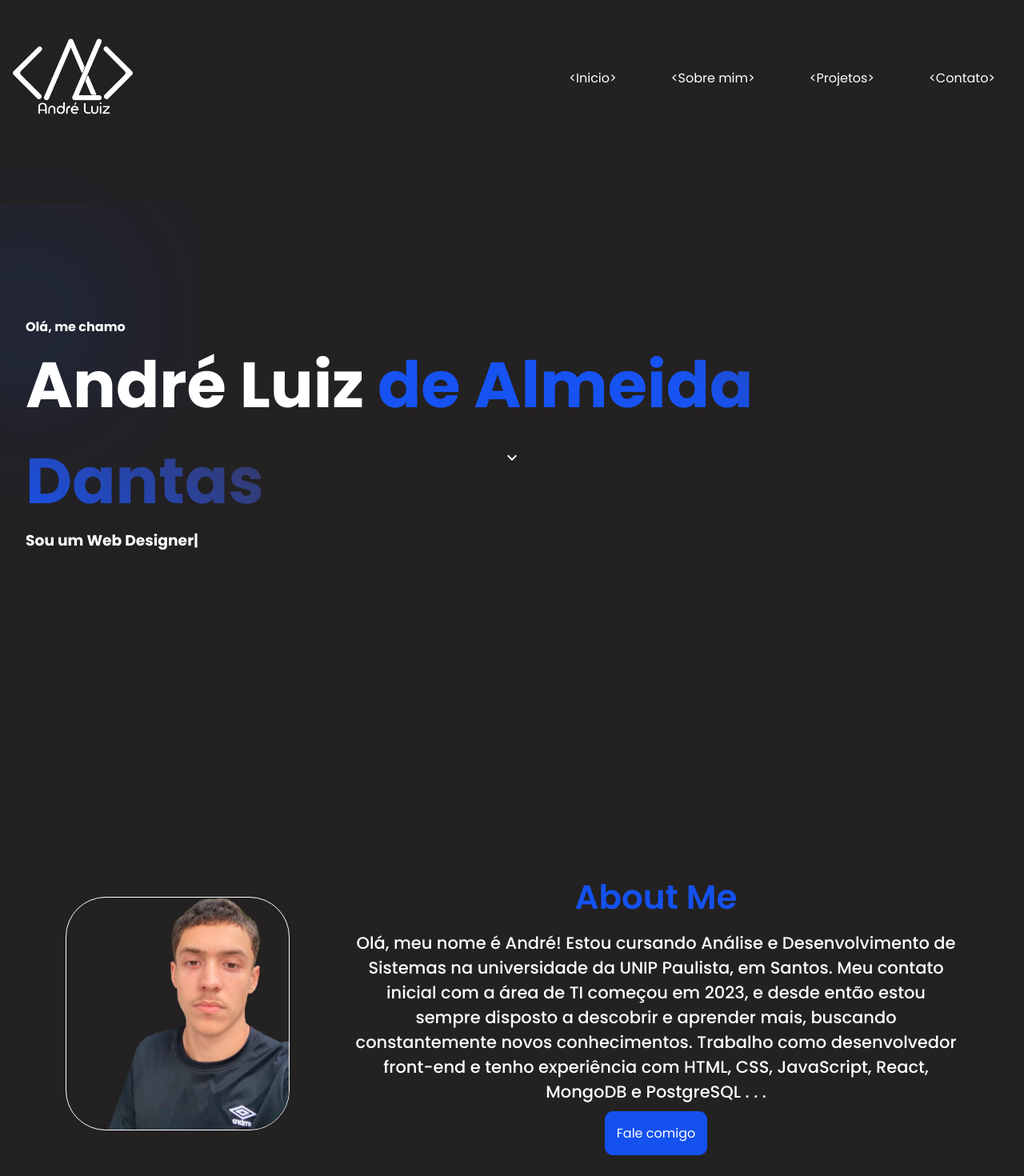
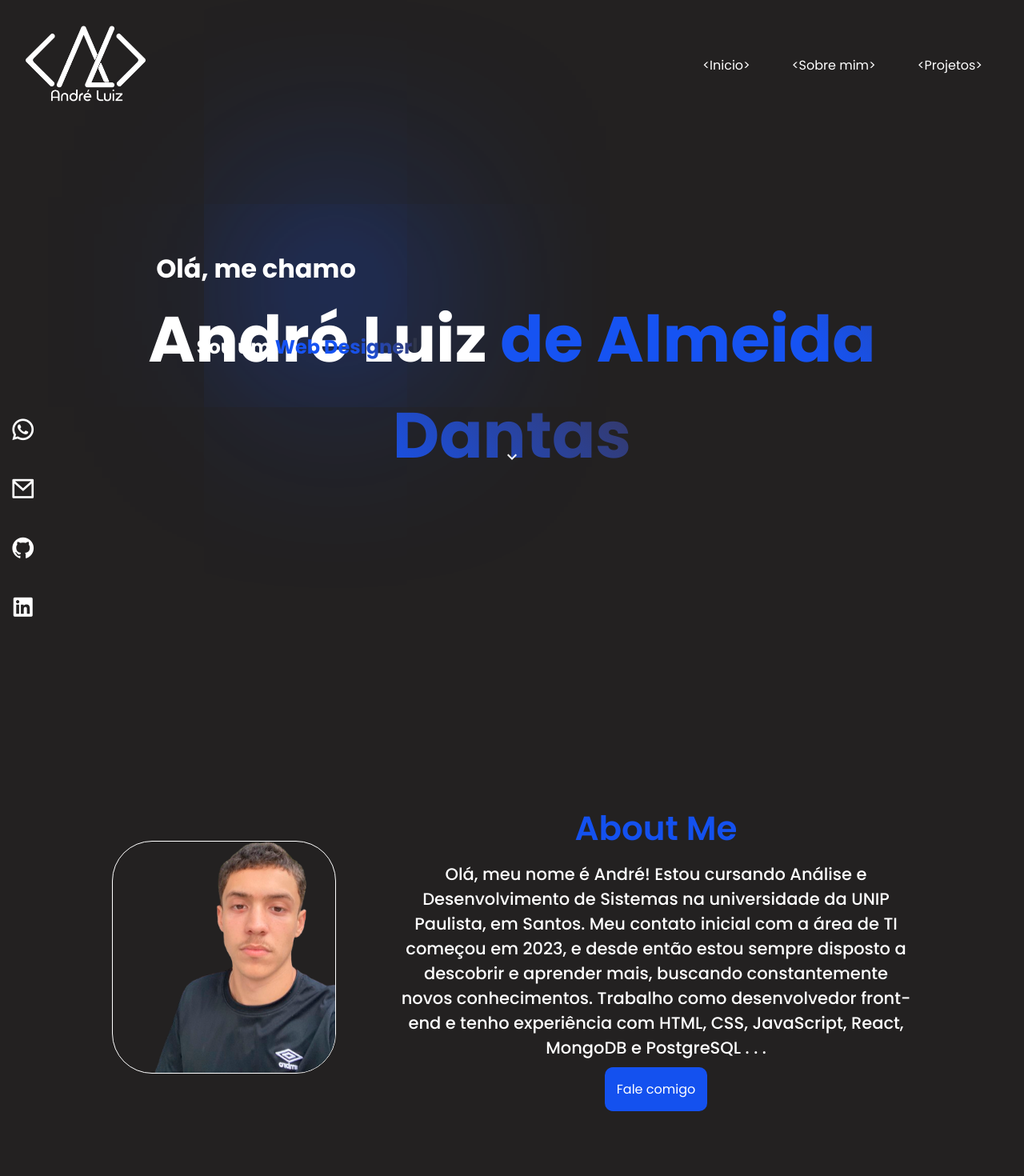
Before and after one commit to dantasz1/Portfolio, a React (Vite) app in the folder my-portifolio/: page / in a window 1280 px wide. Shown: the top 1470 px of the page at 80% size. Built offline with nearby package versions, Linux system fonts and the light colour scheme.

Commit message:
centralizando a Hero e organizando pastas

```diff
--- a/my-portifolio/src/pages/Home/Home.jsx
+++ b/my-portifolio/src/pages/Home/Home.jsx
@@ -1,12 +1,18 @@
 // src/pages/Home/Home.jsx
 
 
+import About from "./sections/About/About.jsx";
 import Hero from "./sections/Hero/Hero.jsx"; // Importe corretamente o componente Hero
+import Nav from "./sections/Nav/Nav.jsx";
+
 
 const Home = () => {
   return (
     <div className="home">
+      <Nav/>
       <Hero />
+      <About/>
+
       {/* Outros componentes ou conteúdo da página */}
     </div>
   );
--- /dev/null
+++ b/my-portifolio/src/pages/Home/sections/About/About.css
@@ -0,0 +1,75 @@
+@import url("https://fonts.googleapis.com/css2?family=Poppins:wght@300;400;500;600;700;800&display=swap");
+
+* {
+    font-family: "Poppins", sans-serif;
+    padding: 0;
+    margin: 0;
+    outline: none;
+    border: none;
+    box-sizing: border-box;
+  }
+
+  body {
+    font-family: "Poppins", sans-serif;
+    background-color: var(--cinza);
+  }
+
+img {
+    width: 100%;
+    display: flex;}
+
+
+
+.about {
+    display: flex;
+    justify-content: space-between;
+    align-items: center;
+    gap: 80px;
+    padding: 0 50px;
+  }
+
+  .about img {
+    border: 1px white solid;
+    border-radius: 50px;
+    width: 280px;
+  }
+
+  .about .info h2 {
+    align-items: center;
+    text-align: center;
+    color: var(--azul);
+    font-size: 42px;
+    font-weight: 600;
+    margin-bottom: 10px;
+  }
+
+  .about .info p {
+    display: flex;
+    align-items: center;
+    text-align: center;
+    color: var(--branco);
+
+    font-size: 21px;
+    font-weight: 500;
+    margin-bottom: 9px;
+  }
+
+  .contate-btn {
+    display: flex;
+    align-items: center;
+    text-align: center;
+    font-family: "Poppins", sans-serif;
+    font-size: medium;
+    font-weight: 400;
+    background-color: var(--azul);
+    color: var(--branco);
+    padding: 15px 15px;
+    border-radius: 10px;
+    margin-top: 30px;
+    cursor: pointer;
+    margin: auto;
+  }
+
+  .contate-btn:hover {
+    opacity: 0.8;
+  }
--- /dev/null
+++ b/my-portifolio/src/pages/Home/sections/About/About.jsx
@@ -0,0 +1,31 @@
+import Foto from "../../../../assets/images/fotozona.png";
+import  "../About/About.css"
+
+
+
+const About = () => {
+    return (
+<section className="about-me container">
+        <div className="about">
+          <img src={Foto} alt="minhaFoto" />
+          <div className="info">
+            <h2 className="aboutMe">About Me</h2>
+            <p>
+              Olá, meu nome é André! Estou cursando Análise e Desenvolvimento de
+              Sistemas na universidade da UNIP Paulista, em Santos. Meu contato
+              inicial com a área de TI começou em 2023, e desde então estou
+              sempre disposto a descobrir e aprender mais, buscando
+              constantemente novos conhecimentos. Trabalho como desenvolvedor
+              front-end e tenho experiência com HTML, CSS, JavaScript, React,
+              MongoDB e PostgreSQL . . .
+            </p>
+            <button className="contate-btn">Fale comigo</button>
+          </div>
+        </div>
+        </section>
+    )
+}
+
+
+
+export default About
--- a/my-portifolio/src/pages/Home/sections/Hero/Hero.css
+++ b/my-portifolio/src/pages/Home/sections/Hero/Hero.css
@@ -19,20 +19,6 @@ body {
   background-color: var(--cinza);
 }
 
-nav {
-  max-width: 1440px;
-  margin: auto;
-  padding: 3rem 1rem;
-  display: flex;
-  align-items: center;
-  justify-content: space-between;
-  gap: 2rem;
-}
-
-.nav-logo {
-  max-width: 150px;
-}
-
 a {
   color: var(--branco);
   text-decoration: none;
@@ -45,12 +31,7 @@ a:hover {
   text-decoration: none;
 }
 
-.nav-links {
-  list-style: none;
-  display: flex;
-  align-items: center;
-  gap: 3rem;
-}
+
 
 .link a {
   position: relative;
@@ -73,21 +54,45 @@ a:hover {
   width: 70%;
 }
 
+.text-gradient {
+  text-align: center; /* Centraliza o conteúdo horizontalmente */
+  font-size: 5rem;
+  color: #fff;
+  font-weight: bold;
+}
+
+.header-top {
+  position: absolute;
+  top: 39%; /* Ajuste conforme necessário */
+  left: 25%;
+  transform: translateX(-50%);
+}
 #ola {
+ font-size: 2.0rem;
   color: var(--branco);
   font-family: "Poppins", sans-serif;
 }
 
-.multiple-text,
 .h3multiple {
+  position: absolute;
+  top: 52%; /* Ajuste conforme necessário */
+  left: 30%;
+  transform: translateX(-50%);
   color: var(--branco);
+  font-size: 1.5rem; /* Ajuste o tamanho conforme necessário */
+  white-space: nowrap; /* Evita que o texto quebre para a próxima linha */
 }
 
-.text-gradient {
-  font-size: 5rem;
-  color: #fff;
+.multiple-text {
   font-weight: bold;
+  background: linear-gradient(45deg, #1653f2, #1653f2, #373760);
+  -webkit-background-clip: text;
+  background-clip: text;
+  color: transparent;
 }
+
+
+
 
 #sobrenome {
   font-size: 5rem;
@@ -98,16 +103,27 @@ a:hover {
   color: transparent;
 }
 
+
+.backGround-container {
+  max-width: 90%;
+  margin: auto;
+  padding: 25vh 2vw;
+  z-index: 1;
+}
+
 .container {
-  max-width: 1440px;
+  max-width: 90%;
   margin: auto;
-  padding: 25vh 2rem;
+  padding: 25vh 2vw;
 }
 
 .luz {
   position: relative;
-  box-shadow: 0 0 1000px 50px #1653f2;
+  box-shadow: 0 0 1000px 80px #1653f2;
   z-index: -100;
+  left: 30%;
+
+
 }
 
 #arrow {
@@ -141,73 +157,48 @@ a:hover {
 }
 
 #arrow img {
-  font-size: large;
+  font-size: 5rem;
 }
 
-/* Adiciona classe para esconder a luz quando carregado */
-.backGround1.loaded .luz {
-  opacity: 1;
+
+
+.caixa-icons-contato {
+  display: flex;
+  justify-content: flex-start; /* Alinha os ícones à esquerda */
+  padding-left: 0.3rem; /* Ajuste o valor conforme necessário para espaçar a partir da borda esquerda */
+  position: absolute; /* Adiciona a posição absoluta */
+  bottom: 2%; /* Ajusta a posição vertical conforme necessário */
+  left: 0; /* Posiciona à esquerda */
 }
 
-/* Animação de saída */
-.backGround1.leave {
-  transform: translateX(-100%);
-  transition: transform 1s ease-in-out;
+.icons-contato {
+  display: flex;
+  flex-direction: column;
+  gap: 2rem;
+  color: #fff;
+  font-size: 1.7rem;
 }
 
-.about {
+#iIcons {
+  position: fixed; /* ou absolute, dependendo do layout */
+
   display: flex;
-  justify-content: space-between;
-  align-items: center;
-  gap: 80px;
-  padding: 0 50px;
+  flex-direction: column;
+  list-style-type: none;
+  margin: 0;
+  padding: 0;
+
+  padding-left: 0.5rem;
+  color: #fff;
+  font-size: 2rem;
 }
 
-.about img {
-  border: 1px white solid;
-  border-radius: 50px;
-  width: 280px;
-}
 
-.about .info h2 {
-  align-items: center;
-  text-align: center;
-  color: var(--azul);
-  font-size: 42px;
-  font-weight: 600;
-  margin-bottom: 10px;
-}
 
-.about .info p {
-  display: flex;
-  align-items: center;
-  text-align: center;
-  color: var(--branco);
 
-  font-size: 21px;
-  font-weight: 500;
-  margin-bottom: 9px;
-}
 
-.contate-btn {
-  display: flex;
-  align-items: center;
-  text-align: center;
-  font-family: "Poppins", sans-serif;
-  font-size: medium;
-  font-weight: 400;
-  background-color: var(--azul);
-  color: var(--branco);
-  padding: 15px 15px;
-  border-radius: 10px;
-  margin-top: 30px;
-  cursor: pointer;
-  margin: auto;
-}
 
-.contate-btn:hover {
-  opacity: 0.8;
-}
+
 
 .textSkills {
   filter: drop-shadow(1px 1px 20px var(--azul));
@@ -288,6 +279,7 @@ a:hover {
   width: 300px;
   padding: 20px;
   text-align: center;
+  align-items: center;
 }
 
 .card img {
@@ -299,30 +291,20 @@ a:hover {
 }
 
 .card h3 {
+  align-items: center;
+  text-align:center;
   margin: 15px 0;
   font-size: 1.5em;
 }
 
 .card p {
+  display: flex;
+  align-items: center;
+  text-align: center;
   font-size: 1rem;
   color: #666;
 }
 
-.card .card-content {
+.card .card-conteudo {
   flex-grow: 1;
 }
-
-.card button {
-  background-color: #007bff;
-  color: #fff;
-  border: none;
-  padding: 10px 20px;
-  border-radius: 5px;
-  cursor: pointer;
-  transition: background-color 0.3s;
-  align-self: center;
-}
-
-.card button:hover {
-  background-color: #0056b3;
-}
--- a/my-portifolio/src/pages/Home/sections/Hero/Hero.js
+++ b/my-portifolio/src/pages/Home/sections/Hero/Hero.js
@@ -1,3 +1,6 @@
+
+
+
 import Typed from "typed.js";
 
 const initTyped = () => {
--- a/my-portifolio/src/pages/Home/sections/Hero/Hero.jsx
+++ b/my-portifolio/src/pages/Home/sections/Hero/Hero.jsx
@@ -1,18 +1,21 @@
 import "./Hero.css";
-import "../../../../components/PreLoad.css";
+import "../Nav/Nav.css"
 import { useEffect } from "react";
-import Foto from "../../../../assets/images/fotozona.png";
-import Logo from "../../../../assets/images/logo.png";
+
+
 import initTyped from "./Hero.js"; // Importar a função initTyped
 import KeyboardArrowDownIcon from "@mui/icons-material/KeyboardArrowDown";
 import undrawWeb from "../../../../assets/images/undrawWeb.svg"
 import undrawSite from "../../../../assets/images/undrawSite.svg"
 import undrawDesign from "../../../../assets/images/undrawDesign.svg"
+
+
+
 const Hero = () => {
   useEffect(() => {
-    const typed = initTyped(); // Inicializa o Typed.js através da função exportada
+    // Inicializa o Typed.js ou qualquer outra lógica que você tenha
+    const typed = initTyped();
 
-    // Limpar Typed ao desmontar o componente
     return () => {
       typed.destroy();
     };
@@ -20,32 +23,19 @@ const Hero = () => {
 
   return (
     <>
-      <nav className="nav" id="navbar">
-        <div className="nav-logo">
-          <img src={Logo} alt="MinhaLogo" />
+      <header
+      className="backGround-container">
+
+
+        <span className="luz"></span>
+
+        <div className="header-top">
+        <h4 id="ola">Olá, me chamo</h4>
         </div>
-        <ul className="nav-links">
-          <li className="link">
-            <a href="#">&lt;Inicio&gt;</a>
-          </li>
-          <li className="link">
-            <a href="#">&lt;Sobre mim&gt;</a>
-          </li>
-          <li className="link">
-            <a href="#">&lt;Projetos&gt;</a>
-          </li>
-          <li className="link">
-            <a href="#">&lt;Contato&gt;</a>
-          </li>
-        </ul>
-      </nav>
+        <p className="text-gradient">
+          André Luiz <span id="sobrenome"> de Almeida Dantas</span>
+        </p>
 
-      <header className="backGround container">
-        <span className="luz"></span>
-        <h4 id="ola">Olá, me chamo</h4>
-        <p className="text-gradient">
-          André Luiz <span id="sobrenome">de Almeida Dantas</span>
-        </p>
         <h3 className="h3multiple">
           Sou um <span className="multiple-text"></span>
         </h3>
@@ -53,24 +43,60 @@ const Hero = () => {
           <KeyboardArrowDownIcon />
         </span>
       </header>
+      <div className="caixa-icons-contato">
 
-      <section className="about-me container">
-        <div className="about">
-          <img src={Foto} alt="minhaFoto" />
-          <div className="info">
-            <h2 className="aboutMe">About Me</h2>
-            <p>
-              Olá, meu nome é André! Estou cursando Análise e Desenvolvimento de
-              Sistemas na universidade da UNIP Paulista, em Santos. Meu contato
-              inicial com a área de TI começou em 2023, e desde então estou
-              sempre disposto a descobrir e aprender mais, buscando
-              constantemente novos conhecimentos. Trabalho como desenvolvedor
-              front-end e tenho experiência com HTML, CSS, JavaScript, React,
-              MongoDB e PostgreSQL . . .
-            </p>
-            <button className="contate-btn">Fale comigo</button>
-          </div>
-        </div>
+        <ul className="icons-contato">
+          <li><i  id="iIcons" className="ri-whatsapp-line"></i></li>
+          <li><i id="iIcons" className="ri-mail-line"></i></li>
+          <li><i id="iIcons" className="ri-github-fill"></i></li>
+          <li><i id="iIcons" className="ri-linkedin-box-fill"></i></li>
+        </ul>
+      </div>
+    </>
+  );
+};
+
+
+
+
+//useEffect(() => {
+//
+//  function ScrollToElement(elementSelector , instance = 0) {
+
+  //  const elements = document.querySelectorAll(elementSelector)
+  //  if (elements.length > instance) {
+    //  elements[instance].scrollIntoView({behavior : 'smooth'})
+  //  }
+  //
+//  }
+//
+//
+//  const link1 = document.getElementById("link1")
+//  const link2 = document.getElementById("link2")
+//  //const link3 = document.getElementById("link3")
+//  //const link4 = document.getElementById("link4")
+//
+//  link1.addEventListener("click" , () => {
+   // ScrollToElement(".backGround-container")
+//  })
+//
+//
+//
+//  link2.addEventListener("click" , () => {
+ //   ScrollToElement(".about")
+//  })
+//
+//})
+
+
+
+
+
+    <>
+
+
+
+
 
         <div className="habilidades">
           <div className="skills">
@@ -98,7 +124,6 @@ const Hero = () => {
             </div>
           </div>
         </div>
-      </section>
 
 
 
@@ -111,30 +136,30 @@ const Hero = () => {
   <div className="cards">
     <div className="card">
       <img src={undrawWeb} alt="Imagem 1"/>
-      <div className="card-content">
+      <div className="card-conteudo">
         <h3>Desenvolvimento de websites.</h3>
         <p>- Criação de websites modernos e responsivos seguindo o padrão de escolha do cliente</p>
       </div>
-      <button>Saiba mais</button>
+
     </div>
     <div className="card">
       <img src={undrawDesign} alt="Imagem 2"/>
-      <div className="card-content">
+      <div className="card-conteudo">
         <h3>UI/UX.</h3>
         <p>- Prototipagem Interativa</p>
         <p>- Arquitetura de Software</p>
         <p>- Design Interface</p>
         <p>- Documentação de Software</p>
       </div>
-      <button>Saiba mais</button>
+
     </div>
     <div className="card">
       <img src={undrawSite} alt="Imagem 3"/>
-      <div className="card-content">
+      <div className="card-conteudo">
         <h3>Manutenção de sites.</h3>
         <p>- Serviços de manutenção para garantir que seu site esteja sempre atualizado, seguro e funcionando corretamente, incluindo correções de bugs e otimização de desempenho.</p>
       </div>
-      <button>Saiba mais</button>
+
     </div>
   </div>
 </section>
@@ -142,7 +167,7 @@ const Hero = () => {
 
 
     </>
-  );
-};
+  ;
+
 
 export default Hero;
--- /dev/null
+++ b/my-portifolio/src/pages/Home/sections/Nav/Nav.css
@@ -0,0 +1,46 @@
+@import url("https://fonts.googleapis.com/css2?family=Poppins:wght@300;400;500;600;700;800&display=swap");
+
+* {
+    font-family: "Poppins", sans-serif;
+    padding: 0;
+    margin: 0;
+    outline: none;
+    border: none;
+    box-sizing: border-box;
+  }
+
+  body {
+    font-family: "Poppins", sans-serif;
+    background-color: var(--cinza);
+  }
+
+img {
+    width: 100%;
+    display: flex;}
+
+  nav {  max-width: 1440px;
+    margin: auto;
+    padding: 2rem;
+    display: flex;
+    align-items: center;
+    justify-content: space-between;}
+
+  .nav-logo {
+    max-width: 150px;
+  }
+  .nav-links {
+    list-style: none;
+    display: flex;
+    align-items: center;
+    gap: 2rem;
+  }
+
+  @media (max-width: 768px) {
+    .nav-links {
+      flex-direction: row;
+      gap: 1rem;
+    }
+    .nav-logo {
+      max-width: 120px;
+    }
+  }
--- /dev/null
+++ b/my-portifolio/src/pages/Home/sections/Nav/Nav.jsx
@@ -0,0 +1,31 @@
+import "../Hero/Hero.css";
+import Logo from "../../../../assets/images/logo.png";
+
+
+const Nav = () => {
+return (
+<nav className="nav" id="navbar">
+    <div className="nav-logo">
+      <img src={Logo} alt="MinhaLogo" />
+    </div>
+    <ul className="nav-links">
+      <li  id= "link1"  className="link">
+        <a href="#">&lt;Inicio&gt;</a>
+      </li>
+      <li id= "link2"   className="link">
+        <a href="#">&lt;Sobre mim&gt;</a>
+      </li>
+      <li id= "link3"  className="link">
+        <a href="#">&lt;Projetos&gt;</a>
+      </li>
+
+    </ul>
+
+  </nav>
+
+)
+
+
+}
+
+export default Nav
```
